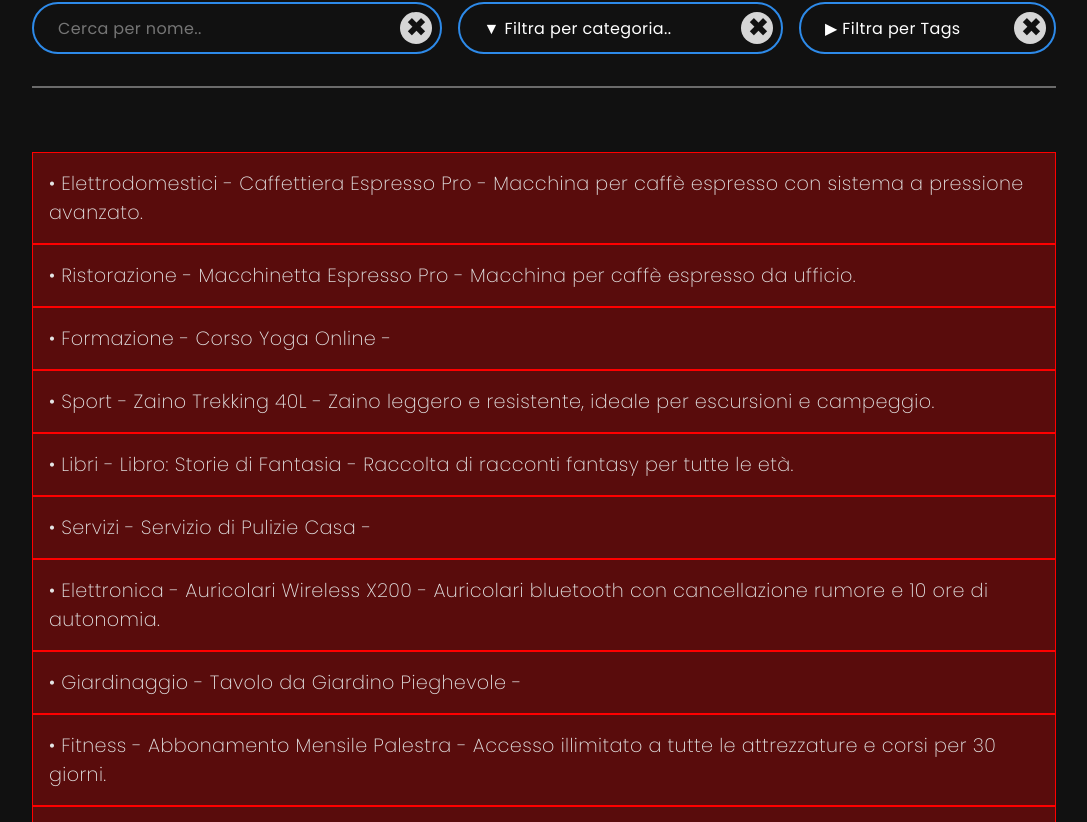
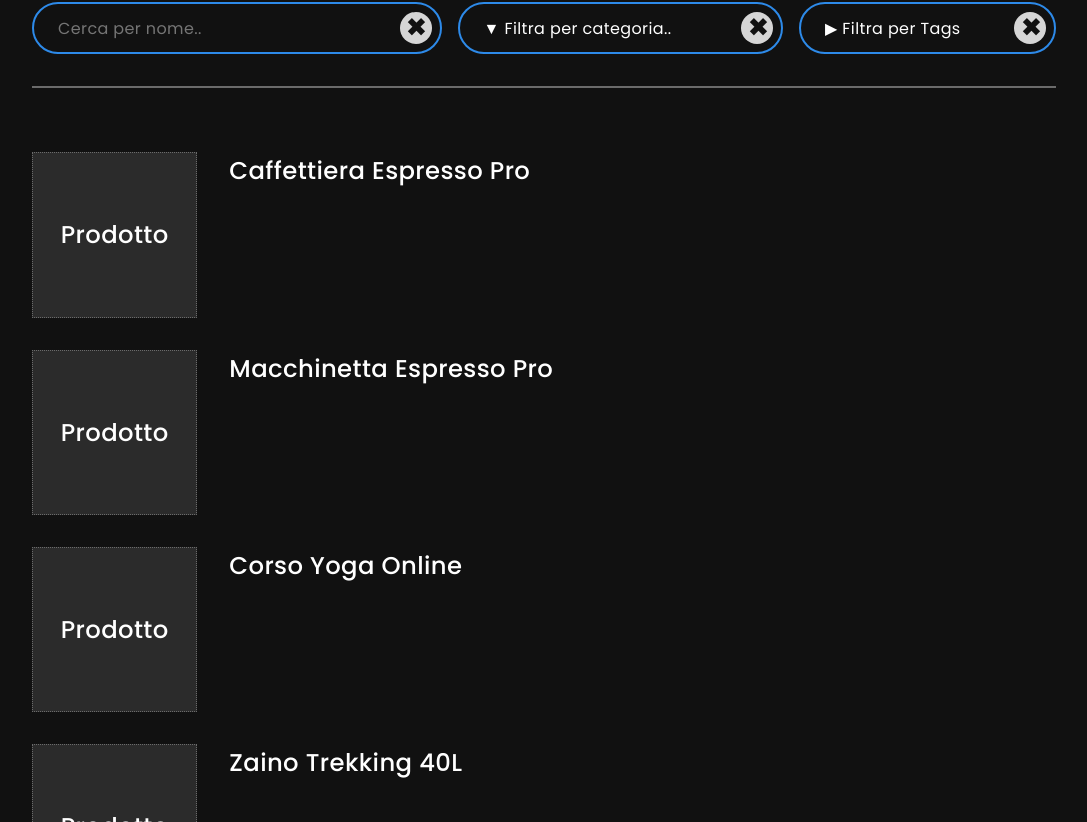
Before and after one commit to CamilloRosanio/next_react, a Next.js app: page /prodotti in a window 1280 px wide. Shown: the part 458-1280 px from the top of the page, without its empty margins (96-1183 px from the left). Built offline with nearby package versions, Linux system fonts and the light colour scheme.

Commit message:
SQUARE PIC - Implementata funzione di controllo di validità del Path + elemento DEFAULT in caso di path non valido

```diff
--- a/assets/utilityFunctions.js
+++ b/assets/utilityFunctions.js
@@ -22,6 +22,22 @@ function debounce(callback, delay) {
 const switchBoolean = (setValue) => {
     setValue(prev => !prev);
 };
+
+// IMG PATH VALIDATION
+function imgPathValidation(path) {
+    if (path) {
+        const img = new Image();
+        img.onload = function () {
+            return true;
+        };
+        img.onerror = function () {
+            return false;
+        };
+        img.src = path;
+    } else {
+        return false;
+    }
+}
 
 
 
@@ -160,6 +176,7 @@ export {
     toTop,
     debounce,
     switchBoolean,
+    imgPathValidation,
     splitQuery,
     getUniqueValues,
     addRemove,
--- a/components/ProductCard.jsx
+++ b/components/ProductCard.jsx
@@ -6,14 +6,7 @@
 
 
 // UTILITY
-import { useState, useEffect, memo } from "react";
-
-
-// ENV
-
-
-// CONTEXTS
-import { useMainContext } from "../contexts/MainContext";
+import { memo } from "react";
 
 
 // ASSETS
@@ -27,36 +20,23 @@ import SquarePic from "../layouts/SquarePic";
 
 
 // EXPORT
-function ProductCard(id, imgPath) {
+function ProductCard({ name, description, category, img, tags, price, available }) {
 
   // USE-ROUTER
 
-  // DATA - CONTEXT
-  const mainContext = useMainContext();
-
-  // USE-STATE
-  const [customState, setCustomState] = useState('');
-
-  // SUPPORT
-
-  // USE-EFFECT
-  useEffect(() => {
-
-    // debug
-    return console.log('USE-STATE');
-  }, [customState]);
-
-  // INIT USE-EFFECT
-  useEffect(() => {
-
-    // debug
-    return console.log('INIT USE-STATE');
-  }, []);
-
   return <>
 
-    <div className="card">
-      ciao
+    <div className="productCard">
+
+      <SquarePic
+        path={img}
+        defaultText='Prodotto'
+      />
+
+      <div className="productDetails">
+        <h4>{name}</h4>
+      </div>
+
     </div>
 
   </>
--- a/layouts/Gallery.jsx
+++ b/layouts/Gallery.jsx
@@ -31,6 +31,7 @@ function Gallery({ imgList }) {
                     selectedPic={selectedPic}
                     setSelectedPic={setSelectedPic}
                     defaultText='DEFAULT TEXT'
+                    galleryMode={true}
                 />
             ))}
 
--- /dev/null
+++ b/layouts/Label.jsx
@@ -0,0 +1,28 @@
+// READY FOR CLIENT SIDE
+"use client";
+
+
+// UTILITY
+import { memo } from "react";
+
+
+// ASSETS
+import { addRemove } from "../assets/utilityFunctions";
+
+
+// EXPORT
+function Label({ item, isSelectedList, setIsSelectedList, action }) {
+
+    return (
+        <>
+            <li
+                className={`tagLabel ${(action && isSelectedList.includes(item)) ? "on" : ""}`}
+                onClick={() => { if (action) { addRemove(item, isSelectedList, setIsSelectedList); } }}
+            >
+                # {item}
+            </li>
+        </>
+    );
+}
+
+export default memo(Label);
--- a/layouts/Modal.jsx
+++ b/layouts/Modal.jsx
@@ -30,7 +30,7 @@ export default function Modal({ closeModal, text, confirm }) {
         <div className="modalOverlay">
             <div className="modal card">
 
-                <h3 className="space1">Conferma necessaria</h3>
+                <h3 className="space1">Conferma</h3>
 
                 <p className="modalText space3">{text}</p>
 
--- a/layouts/SquarePic.jsx
+++ b/layouts/SquarePic.jsx
@@ -6,18 +6,23 @@
 import { memo } from "react";
 
 
+// ASSETS
+import { imgPathValidation } from "../assets/utilityFunctions";
+
+
 // COMPONENTS
 import PicOverlay from "./PicOverlay";
 
 
 // EXPORT
-function SquarePic({ path, selectedPic, setSelectedPic, defaultText }) {
+function SquarePic({ path, selectedPic, setSelectedPic, defaultText, galleryMode }) {
 
     // SUPPORT
+    const validPath = imgPathValidation(path);
 
     // Get File Name
     function getFileName(path) {
-        if (path) {
+        if (validPath) {
             const fileWithExtension = path.split('/').pop();
             const fileName = fileWithExtension.split('.').slice(0, -1).join('.');
             return fileName;
@@ -26,17 +31,23 @@ function SquarePic({ path, selectedPic, setSelectedPic, defaultText }) {
 
     // Overlay - Open
     const openOverlay = (path) => {
-        setSelectedPic(path);
+        if (selectedPic && validPath) {
+            setSelectedPic(path);
+        }
+        return;
     };
 
     // Overlay - Close
     const closeOverlay = () => {
-        setSelectedPic(null);
+        if (selectedPic && validPath) {
+            setSelectedPic(null);
+        }
+        return;
     };
 
     return <>
 
-        {path ?
+        {validPath ?
             <>
                 {/* SQUARE PICTURE */}
                 <div className="squarePicContainer" onClick={() => { path && openOverlay(path) }}>
@@ -46,24 +57,22 @@ function SquarePic({ path, selectedPic, setSelectedPic, defaultText }) {
                 </div>
 
                 {/* OVERLAY */}
-                {selectedPic === path && <PicOverlay path={path} onClose={closeOverlay} />}
+                {(selectedPic && selectedPic === path) && <PicOverlay path={path} onClose={closeOverlay} />}
             </>
-
             :
-
             <>
                 {/* DEFAULT */}
-                < div className="squarePicDefault">
-                    <h4>{defaultText}</h4>
-                </div >
+                {galleryMode ?
+                    < div className="squarePicDefault gallery">
+                        <h4>{defaultText}</h4>
+                    </div >
+                    :
+                    < div className="squarePicDefault index">
+                        <h4>{defaultText}</h4>
+                    </div >
+                }
             </>
         }
-
-
-
-
-
-
 
     </>
 }
--- a/layouts/TagLabel.jsx
+++ /dev/null
@@ -1,31 +0,0 @@
-// READY FOR CLIENT SIDE
-"use client";
-
-
-// UTILITY
-import { memo } from "react";
-
-
-// ASSETS
-import { addRemove } from "../assets/utilityFunctions";
-
-
-// EXPORT
-function TagLabel({ item, isSelectedList }) {
-
-    // SUPPORT
-    const isSelected = isSelectedList.includes(item);
-
-    return (
-        <>
-            <div
-                className={`tagLabel ${isSelected ? 'on' : ''}`}
-                onClick={() => addRemove(isSelectedList, item)}
-            >
-                # {item}
-            </div>
-        </>
-    );
-}
-
-export default memo(TagLabel);
--- a/src/app/globals.css
+++ b/src/app/globals.css
@@ -598,13 +598,23 @@ option:hover {
   object-position: center;
 }
 
+/****************************************** DEFAULT */
+
 .squarePicDefault {
   background-color: var(--bg-elements);
-  border: 2px solid var(--color-terziary);
+  border: 1px dotted var(--color-terziary);
   display: flex;
-  flex: 0 0 calc((100% / 3) - ((var(--space-unit) * 2) / 3));
   justify-content: center;
   align-items: center;
+  aspect-ratio: 1;
+}
+
+.squarePicDefault.gallery {
+  flex: 0 0 calc((100% / 3) - ((var(--space-unit) * 2) / 3));
+}
+
+.squarePicDefault.index {
+  flex: 0 0 calc((100% / 6) - ((var(--space-unit) * 2) / 6));
 }
 
 /****************************************** OVERLAY */
@@ -642,6 +652,26 @@ option:hover {
   max-height: calc(100% - calc(var(--space-unit-2) * 3));
   object-fit: contain;
 }
+
+
+
+/*******************************************************************
+# PRODUCT CARD
+*******************************************************************/
+
+.productsContainer {
+  display: flex;
+  flex-direction: column;
+  gap: var(--space-unit-2);
+}
+
+.productCard {
+  cursor: pointer;
+  display: flex;
+  gap: var(--space-unit-2);
+  flex-wrap: wrap;
+}
+
 
 
 
@@ -970,6 +1000,10 @@ footer .flexLine :last-child {
     max-width: 100%;
   }
 
+  .squarePicDefault.index {
+    flex: 0 0 calc((100% / 2) - ((var(--space-unit) * 2) / 2));
+  }
+
   .card {
     padding: calc(var(--space-unit) * 1.5);
     border-radius: 15px;
@@ -1026,6 +1060,14 @@ footer .flexLine :last-child {
   .filterContainer {
     flex-grow: 1;
     max-width: 100%;
+  }
+
+  .tagsList {
+    margin: 0;
+  }
+
+  .squarePicDefault.index {
+    flex: 0 0 100%;
   }
 
   .modal {
--- a/src/app/prodotti/page.jsx
+++ b/src/app/prodotti/page.jsx
@@ -18,8 +18,9 @@ import { switchBoolean, splitQuery, addRemove } from "../../../assets/utilityFun
 import Section from "../../../layouts/Section";
 import Searchbar from "../../../layouts/Searchbar";
 import Select from "../../../layouts/Select";
-import TagLabel from "../../../layouts/TagLabel";
+import Label from "../../../layouts/Label";
 import RoundButton from "../../../layouts/RoundButton";
+import ProductCard from "../../../components/ProductCard";
 import PageBottomButtons from "../../../components/PageBottomButtons";
 import Modal from "../../../layouts/Modal";
 
@@ -116,13 +117,6 @@ export default function ProductsPage() {
         return sortedProducts;
     }, [products, query, category, selectedTags, sortBy, sortOrder]);
 
-    // INIT USE-EFFECT
-    useEffect(() => {
-
-        console.log('MOUNTING | PRODUCTS PAGE');
-
-    }, []);
-
     return <>
 
         <h1 className='space2'>Prodotti</h1>
@@ -165,7 +159,7 @@ export default function ProductsPage() {
             {showModal &&
                 <Modal
                     closeModal={() => setShowModal(false)}
-                    text='Confermando rimuoverai tutti i Tags dal filtro.'
+                    text='Vuoi davvero rimuovere tutti i Tag?'
                     confirm={() => { setSelectedTags([]); setShowTags(false); setShowModal(false); }}
                 />
             }
@@ -175,14 +169,15 @@ export default function ProductsPage() {
             {/* TAGS LIST */}
             {showTags &&
                 <ul className="tagsList">
+
                     {tags.map((tag, index) => (
-                        <li
+                        <Label
                             key={index}
-                            className={`tagLabel ${selectedTags.includes(tag) ? "on" : ""}`}
-                            onClick={() => addRemove(tag, selectedTags, setSelectedTags)}
-                        >
-                            {tag}
-                        </li>
+                            item={tag}
+                            isSelectedList={selectedTags}
+                            setIsSelectedList={setSelectedTags}
+                            action={true}
+                        />
                     ))}
                 </ul>
             }
@@ -191,9 +186,32 @@ export default function ProductsPage() {
 
 
 
+        {/* COLUMNS INDEX */}
+        <div className="flexLine">
+            {products.map(p => {
+                null
+            })}
+        </div>
+
 
 
         {/* PRODUCTS LIST */}
+
+        <div className="productsContainer">
+            {productsList.map((p, index) =>
+                <ProductCard
+                    key={index}
+                    name={p.name && p.name}
+                    description={p.description && p.description}
+                    category={p.category && p.category}
+                    img={p.img && p.img}
+                    tags={p.tags && p.tags}
+                    price={p.price && p.price}
+                    available={p.name && p.name}
+                />
+            )}
+        </div>
+
         {productsList.map((p, index) =>
             <div className="flexLine debug" key={index}>
                 <p>• {p.category} - {p.name} - {p.description}</p>
```
Also changed, not shown: public/logo/logo-h50-grey-default.png (deleted), public/logo/logo-h50-white-default.png (deleted).
